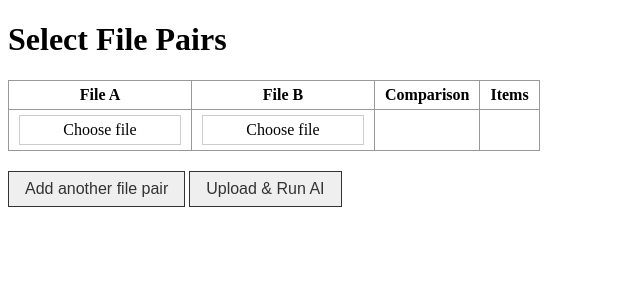
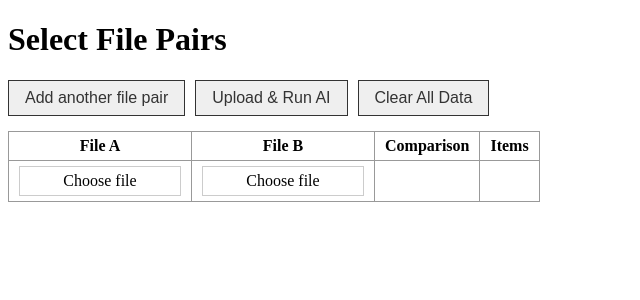
Before and after one commit to freddyeng/snagger, a Flask app: page / in a window 1280 px wide. Shown: the top 300 px of the page, without its empty margins (0-640 px from the left). Run offline with Flask 3, Linux system fonts and the light colour scheme.

Commit message:
clear button

```diff
--- a/app.py
+++ b/app.py
@@ -51,6 +51,17 @@ def index():
         results=results
     )
 
+@app.route("/clear_all_data", methods=["POST"])
+def clear_all_data():
+    user_folder = get_user_folder()
+    session.clear()
+    # Remove the user's upload folder and its contents
+    import shutil
+    import os
+    if os.path.exists(user_folder):
+        shutil.rmtree(user_folder)
+    return ("", 204)
+
 if __name__ == "__main__":
     port = int(os.environ.get("PORT", os.environ.get("FLASK_RUN_PORT", 5001)))
     app.run(debug=True, port=port)
--- a/static/styles.css
+++ b/static/styles.css
@@ -1,4 +1,4 @@
-/* File label styling (already have this) */
+/* File label styling */
 .file-label {
   display: block;
   cursor: pointer;
@@ -7,7 +7,6 @@
   width: 150px;
   text-align: center;
 }
-
 .file-label input[type="file"] {
   display: none; /* hide the actual file input */
 }
@@ -17,7 +16,6 @@
   border-collapse: collapse;
   margin-bottom: 20px;
 }
-
 th, td {
   padding: 5px 10px;
   border: 1px solid #999;
@@ -44,31 +42,29 @@
 .result pre {
   font-family: monospace;
   font-size: 0.9em;
-  text-align: left;   /* left-aligns the text */
-  white-space: pre;   /* preserves indentation and line breaks */
+  text-align: left;
+  white-space: pre;
   margin-top: 5px;
 }
 
 /* Collapsible JSON styling */
 details.json-toggle {
-  text-align: left;       /* keeps JSON left-aligned */
+  text-align: left;
   margin-top: 5px;
 }
-
 details.json-toggle summary {
-  cursor: pointer;        /* makes summary look clickable */
-  font-weight: bold;      /* optional, makes it stand out */
+  cursor: pointer;
+  font-weight: bold;
   margin-bottom: 2px;
 }
-
 details.json-toggle pre {
-  margin-left: 0;         /* removes extra indentation */
+  margin-left: 0;
   font-family: monospace;
   font-size: 0.9em;
-  white-space: pre;       /* preserves indentation */
+  white-space: pre;
 }
 
-/* Base table styling */
+/* Base table styling for pandas tables */
 table.dataframe {
   border-collapse: collapse;
   width: 100%;
@@ -85,11 +81,26 @@ table.dataframe th {
 /* Side-by-side layout for formatter tables */
 .items-comparison-side-by-side {
   display: flex;
-  gap: 2em;          /* space between tables */
-  flex-wrap: wrap;    /* allows stacking on narrow screens */
+  gap: 2em;
+  flex-wrap: wrap;
+}
+.items-comparison-side-by-side .table-wrapper {
+  flex: 1 1 45%;
+  min-width: 300px;
 }
 
-.items-comparison-side-by-side .table-wrapper {
-  flex: 1 1 45%;      /* roughly half width each */
-  min-width: 300px;   /* prevents tables from shrinking too much */
+/* Buttons layout */
+/* Align buttons to the left above the table */
+.button-row {
+  display: flex;
+  justify-content: flex-start; /* left-aligned */
+  gap: 10px; /* space between button forms */
+  margin-bottom: 15px; /* spacing above table */
 }
+.left-buttons {
+  display: flex;
+  gap: 10px;
+}
+.button-row form {
+  margin: 0; /* remove default form margins */
+}
--- a/templates/index.html
+++ b/templates/index.html
@@ -7,7 +7,25 @@
 <body>
   <h1>Select File Pairs</h1>
 
-  <form method="POST" enctype="multipart/form-data">
+  <!-- Buttons above table -->
+  <div class="button-row">
+    <div class="left-buttons">
+      <form id="addRowForm" method="POST">
+        <button type="button" id="add-row">Add another file pair</button>
+      </form>
+
+      <form id="uploadSubmitForm" method="POST" enctype="multipart/form-data" action="/">
+        <button type="submit" form="uploadForm">Upload & Run AI</button>
+      </form>
+
+      <form id="clearAllForm" method="post" action="/clear_all_data">
+        <button type="submit">Clear All Data</button>
+      </form>
+    </div>
+  </div>
+
+  <!-- File upload table -->
+  <form id="uploadForm" method="POST" enctype="multipart/form-data">
     <table id="file-pairs-table">
       <thead>
         <tr>
@@ -20,7 +38,6 @@
       <tbody>
         {% for i in range(filenamesA|length) %}
         <tr>
-          <!-- File A -->
           <td>
             <label class="file-label">
               <input type="file" name="fileA[]">
@@ -34,7 +51,6 @@
             {% endif %}
           </td>
 
-          <!-- File B -->
           <td>
             <label class="file-label">
               <input type="file" name="fileB[]">
@@ -48,7 +64,6 @@
             {% endif %}
           </td>
 
-          <!-- Comparison Info -->
           <td>
             {% if results[i] %}
               {% if results[i].items_same_size is not none %}
@@ -60,7 +75,6 @@
             {% endif %}
           </td>
 
-          <!-- Items Tables (side by side) -->
           <td>
             {% if results[i] and results[i].items_detail %}
               {{ results[i].items_detail }}
@@ -70,13 +84,9 @@
         {% endfor %}
       </tbody>
     </table>
-
-    <button type="button" id="add-row">Add another file pair</button>
-    <button type="submit">Upload & Run AI</button>
   </form>
 
   <script>
-  // Update file label text on selection
     function attachFileListener(input) {
       input.addEventListener('change', function() {
         this.nextElementSibling.textContent = this.files[0]?.name || "Choose file";
@@ -84,7 +94,6 @@
     }
     document.querySelectorAll('.file-label input[type="file"]').forEach(attachFileListener);
 
-  // Add new row dynamically
     document.getElementById("add-row").addEventListener("click", () => {
       const tableBody = document.getElementById("file-pairs-table").querySelector('tbody');
       const newRow = tableBody.insertRow();
```
Lines whose indentation alone changed are shown as unchanged.
